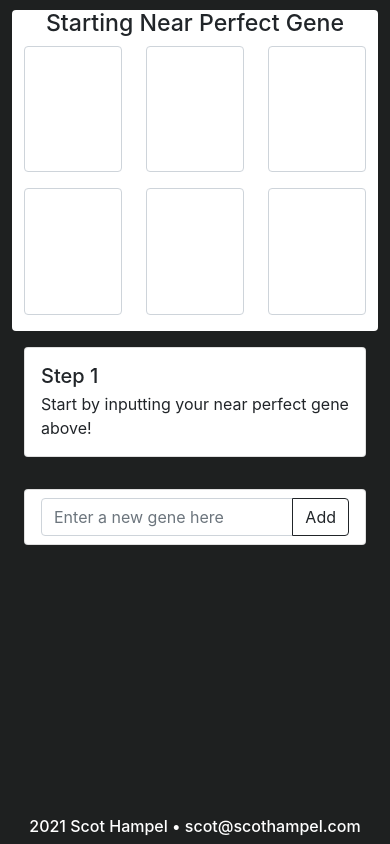
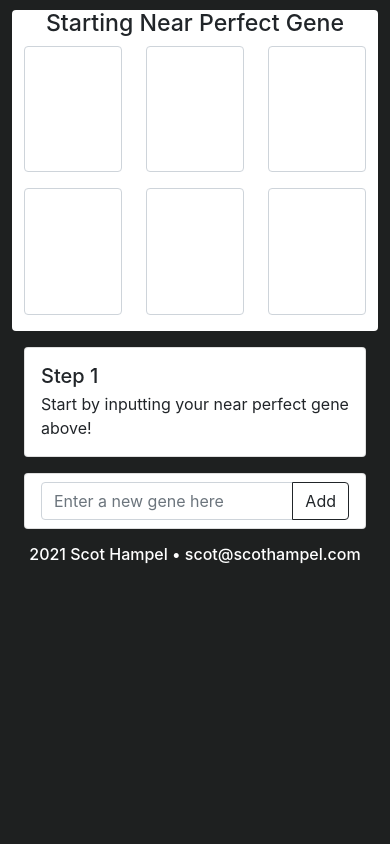
Before and after one commit to scothampel/rust-genetics, a React (Create React App) app: page / in a window 390 px wide. Built offline with nearby package versions, Linux system fonts and the light colour scheme.

Commit message:
More Styling Changes

```diff
--- a/src/AddGene.js
+++ b/src/AddGene.js
@@ -45,7 +45,7 @@ export default function AddGene(props) {
     }
 
     return (
-        <div className='AddGene col-md-3 pt-3 pb-3 cointainer-fluid'>
+        <div className='AddGene col-md-3 pt-md-3 pb-3 cointainer-fluid'>
             <ul className='list-group'>
                 <form className='list-group-item' onSubmit={handleAddGene}>
                     <div className='input-group'>
--- a/src/css/App.css
+++ b/src/css/App.css
@@ -1,9 +1,6 @@
 .footer {
     width: 100%;
     color: white;
-    position: fixed;
-    bottom: 0;
-    left: 0;
     text-align: center;
     padding: 0 10px 0 10px;
 }
```
